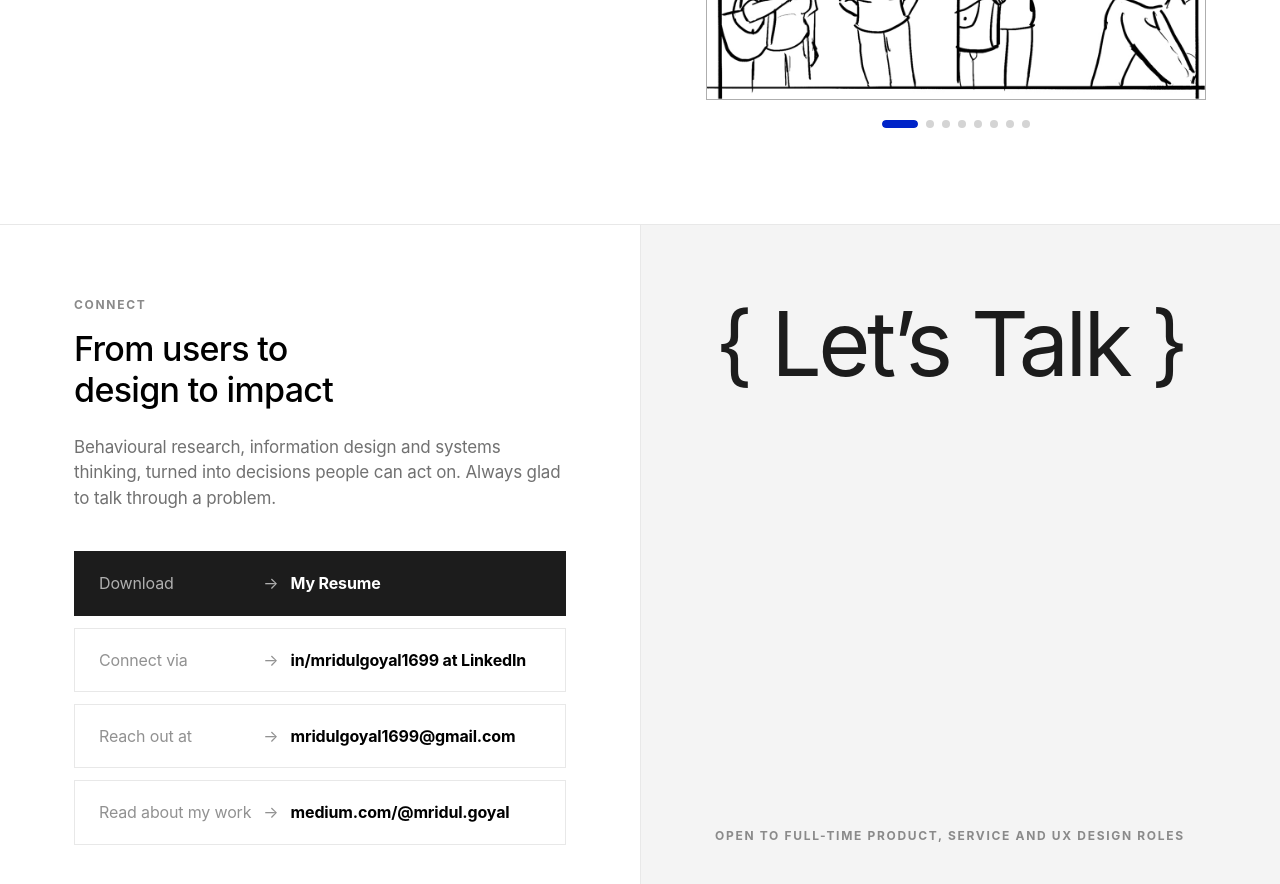
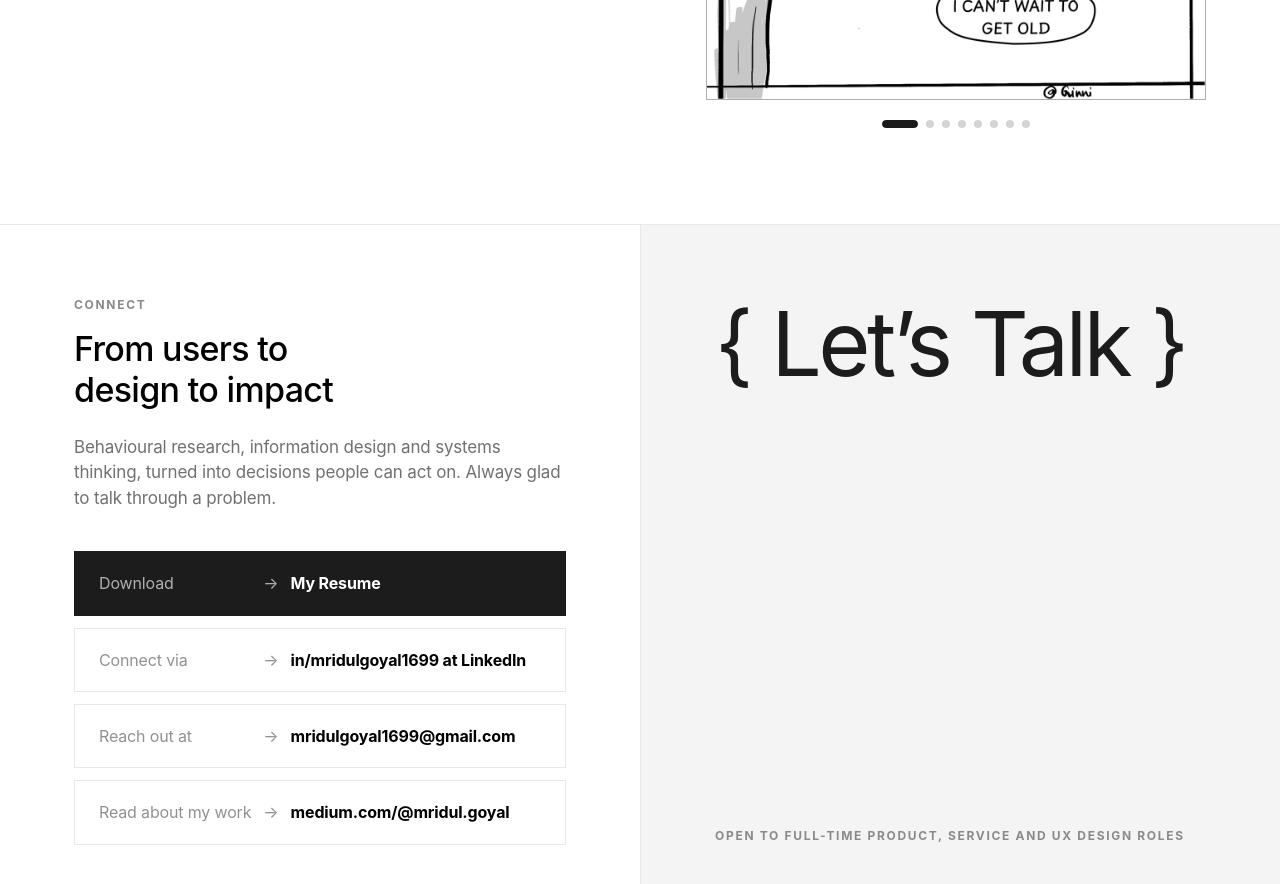
Before and after one commit to mridulgoyal-16/portfolio, a plain HTML site: page index.html in a window 1280 px wide. Shown: the part 2400-3284 px from the top of the page. Drawn offline with Linux system fonts and the light colour scheme; a web font is replaced by a local one.

Commit message:
Grey carousel, four seconds between comics
The blue pill sat oddly beside the greyscale drawings, so the fill
goes back to #1c1c1c on a grey track.

The dwell goes 3s to 4s. One constant in script.js; the CSS fill
reads it through --comic-delay, so the bar follows on its own.

Co-Authored-By: Claude Opus 5 <noreply@anthropic.com>

```diff
--- a/index.html
+++ b/index.html
@@ -11,7 +11,7 @@
      lifetime, so a returning visitor can get new HTML with an old stylesheet
      and see a broken page. Changing the query makes it a new URL and forces a
      refetch. BUMP BOTH NUMBERS whenever you edit styles.css or script.js. -->
-<link rel="stylesheet" href="styles.css?v=154">
+<link rel="stylesheet" href="styles.css?v=156">
 </head>
 <!-- The card design is the site, so its class is set here rather than by
      script.js: added after load it would show a frame of another design
@@ -516,6 +516,6 @@
 </section>
 </main>
 
-<script src="script.js?v=154"></script>
+<script src="script.js?v=156"></script>
 </body>
 </html>
--- a/script.js
+++ b/script.js
@@ -509,7 +509,7 @@
 /* ---------------------------------------------------------------
    Comics carousel.
 
-   One frame in view, advancing every three seconds and looping. The track
+   One frame in view, advancing on a timer and looping. The track
    is a plain scroller in the markup, so swipe, trackpad and keyboard already
    work; this adds the timer, the dots and mouse dragging.
 
@@ -521,7 +521,9 @@
 (function () {
   "use strict";
 
-  var DELAY = 3000;
+  // The dwell between frames. The CSS fill reads this same number through
+  // --comic-delay, so changing it here is the only edit needed.
+  var DELAY = 4000;
 
   var track = document.getElementById("comics-track");
   var dotsBox = document.getElementById("comics-dots");
--- a/styles.css
+++ b/styles.css
@@ -1914,7 +1914,7 @@ img { max-width: 100%; display: block; }
 
 .comics-dot[aria-selected="true"] {
   width: 36px;
-  background: #d4dcf6;          /* the track: the hero blue, well lightened */
+  background: #dcdcdc;          /* the track the fill runs along */
 }
 
 .comics-dot-fill {
@@ -1924,13 +1924,15 @@ img { max-width: 100%; display: block; }
   bottom: 0;
   width: 0;
   border-radius: inherit;
-  background: #0024c8;          /* the hero blue, same as "Learn more" */
+  background: #1c1c1c;
 }
 
 /* --comic-delay is written by script.js from the same constant that drives
    the timer, so the bar and the step can never fall out of sync. */
 .comics-dot[aria-selected="true"] .comics-dot-fill {
-  animation: comic-progress var(--comic-delay, 3000ms) linear forwards;
+  /* The fallback only applies if the script never ran, in which case nothing
+     is advancing anyway — DELAY in script.js is the real number. */
+  animation: comic-progress var(--comic-delay, 4000ms) linear forwards;
 }
 
 /* Hover, drag, focus, hidden tab: the timer holds, so the bar holds with it. */
```
